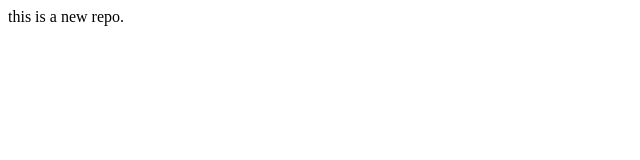
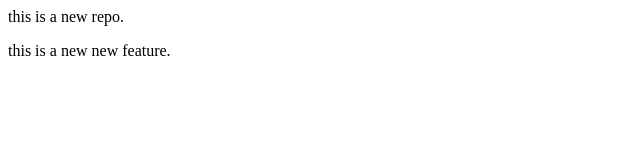
Before and after one commit to Satyam-Dataanalyst/localrepo, a plain HTML site: page index.html in a window 1280 px wide. Shown: the whole page, without its empty margins (0-640 px from the left). Drawn offline with Linux system fonts and the light colour scheme.

Commit message:
add new feature

```diff
--- a/index.html
+++ b/index.html
@@ -1 +1,2 @@
 <p>this is a new repo.</p>
+<p>this is a new new feature.</p>
```
